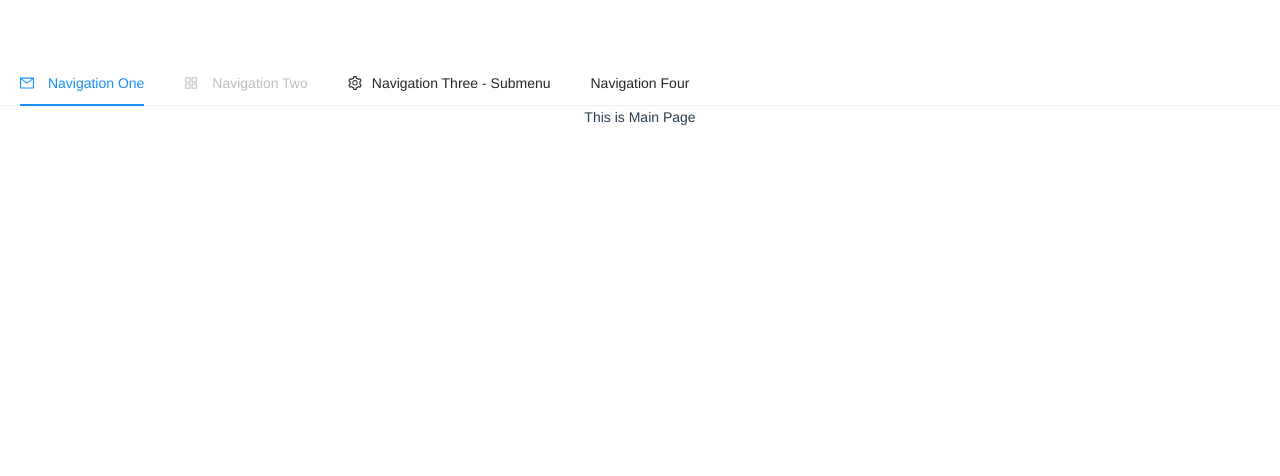
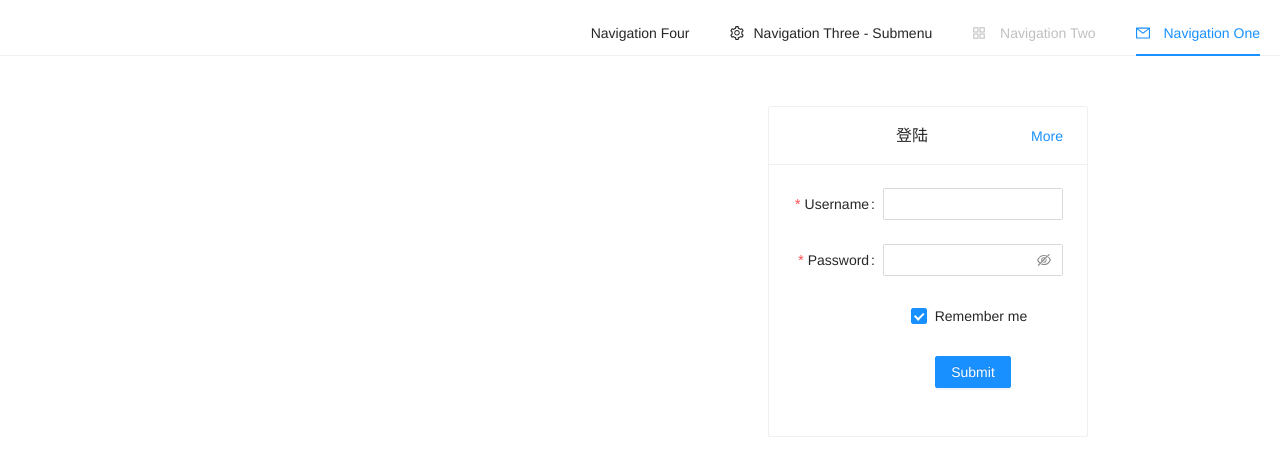
Before and after one commit to NeoSunJZ/Canary_View, a Vue app: page /Login#/MainPage in a window 1280 px wide. Shown: the top 476 px of the page. Built offline with nearby package versions, Linux system fonts and the light colour scheme; what view-ui-plus would draw is missing.

Commit message:
try add LoginBox sample

```diff
--- a/src/App.vue
+++ b/src/App.vue
@@ -1,12 +1,12 @@
 <template>
   <div>
-    <AntNavigation></AntNavigation>
+    <AntNavigation style="margin-top: -50px"></AntNavigation>
     <router-view></router-view>
   </div>
 </template>
 
 <script>
-import AntNavigation from "./components/Head-Navigation.vue";
+import AntNavigation from "./components/TopNavigation.vue";
 
 export default {
   name: "App",
--- a/src/components/HelloWorld.vue
+++ /dev/null
@@ -1,32 +0,0 @@
-<template>
-  <div class="hello">
-    <a-button type="primary">Primary Button</a-button>
-  </div>
-</template>
-
-<script>
-export default {
-  name: "HelloWorld",
-  props: {
-    msg: String,
-  },
-};
-</script>
-
-<!-- Add "scoped" attribute to limit CSS to this component only -->
-<style scoped>
-h3 {
-  margin: 40px 0 0;
-}
-ul {
-  list-style-type: none;
-  padding: 0;
-}
-li {
-  display: inline-block;
-  margin: 0 10px;
-}
-a {
-  color: #42b983;
-}
-</style>
--- /dev/null
+++ b/src/components/LoginBox.vue
@@ -0,0 +1,74 @@
+<template>
+  <a-card
+    style="width: 25%; left: 60%; top: 50px"
+    title="登陆"
+    :tab-list="tabList"
+    :active-tab-key="key"
+    @tabChange="(key) => onTabChange(key, 'key')"
+  >
+    <template #extra>
+      <a href="#">More</a>
+    </template>
+    <a-form
+      :model="formState"
+      name="basic"
+      :label-col="{ span: 8 }"
+      :wrapper-col="{ span: 16 }"
+      autocomplete="off"
+      @finish="onFinish"
+      @finishFailed="onFinishFailed"
+    >
+      <a-form-item
+        label="Username"
+        name="username"
+        :rules="[{ required: true, message: 'Please input your username!' }]"
+      >
+        <a-input v-model:value="formState.username" />
+      </a-form-item>
+
+      <a-form-item
+        label="Password"
+        name="password"
+        :rules="[{ required: true, message: 'Please input your password!' }]"
+      >
+        <a-input-password v-model:value="formState.password" />
+      </a-form-item>
+
+      <a-form-item name="remember" :wrapper-col="{ offset: 8, span: 16 }">
+        <a-checkbox v-model:checked="formState.remember"
+          >Remember me</a-checkbox
+        >
+      </a-form-item>
+
+      <a-form-item :wrapper-col="{ offset: 8, span: 16 }">
+        <a-button type="primary" html-type="submit">Submit</a-button>
+      </a-form-item>
+    </a-form>
+  </a-card>
+</template>
+<script>
+import { defineComponent, reactive } from "vue";
+export default defineComponent({
+  setup() {
+    const formState = reactive({
+      username: "",
+      password: "",
+      remember: true,
+    });
+
+    const onFinish = (values) => {
+      console.log("Success:", values);
+    };
+
+    const onFinishFailed = (errorInfo) => {
+      console.log("Failed:", errorInfo);
+    };
+
+    return {
+      formState,
+      onFinish,
+      onFinishFailed,
+    };
+  },
+});
+</script>
--- a/src/components/Head-Navigation.vue
+++ b/src/components/TopNavigation.vue
@@ -1,5 +1,17 @@
+<style scoped>
+.TopNavigationStyle {
+  display: flex;
+  flex-direction: row-reverse;
+}
+</style>
+
+<!-- 这个是头部导航栏，直接用的Ant的组件，后续可改成个人信息 -->
 <template>
-  <a-menu v-model:selectedKeys="current" mode="horizontal">
+  <a-menu
+    v-model:selectedKeys="current"
+    mode="horizontal"
+    class="TopNavigationStyle"
+  >
     <a-menu-item key="mail">
       <template #icon>
         <mail-outlined />
--- a/src/router/index.js
+++ b/src/router/index.js
@@ -1,10 +1,10 @@
-import { createRouter,createWebHashHistory} from "vue-router";
+import { createRouter,createWebHistory} from "vue-router";
 
 const MainPage = () => import("@/views/MainPage.vue")
 const LoginPage = () => import("@/views/LoginPage.vue")
 
 const routes = [
-  { path: "/", redirect: "/MainPage" },
+  { path: "/", redirect: "/Login" },
   {
     path: "/Mainpage",
     name: "MainPage",
@@ -18,7 +18,7 @@ const routes = [
 ]
 
 export const router = createRouter({
-    history: createWebHashHistory(),
+    history: createWebHistory(),
     routes: routes
   })
 
--- a/src/views/LoginPage.vue
+++ b/src/views/LoginPage.vue
@@ -1,12 +1,19 @@
-<template>
-  <div>This is Login Page</div>
-</template>
+<style scoped>
+.LoginBoxStyle {
+  display: flex;
+  flex-direction: row;
+  justify-content: center;
+}
+</style>
+<template><LoginBox></LoginBox></template>
 
 <script>
+import LoginBox from "@/components/LoginBox.vue";
 export default {
   name: "LoginPage",
   data: () => ({
     //
   }),
+  components: { LoginBox },
 };
 </script>
```
Also changed, not shown: src/components/LeftNavigation.vue (added, +105 -0 lines), src/css/LoginPage.css (added).
